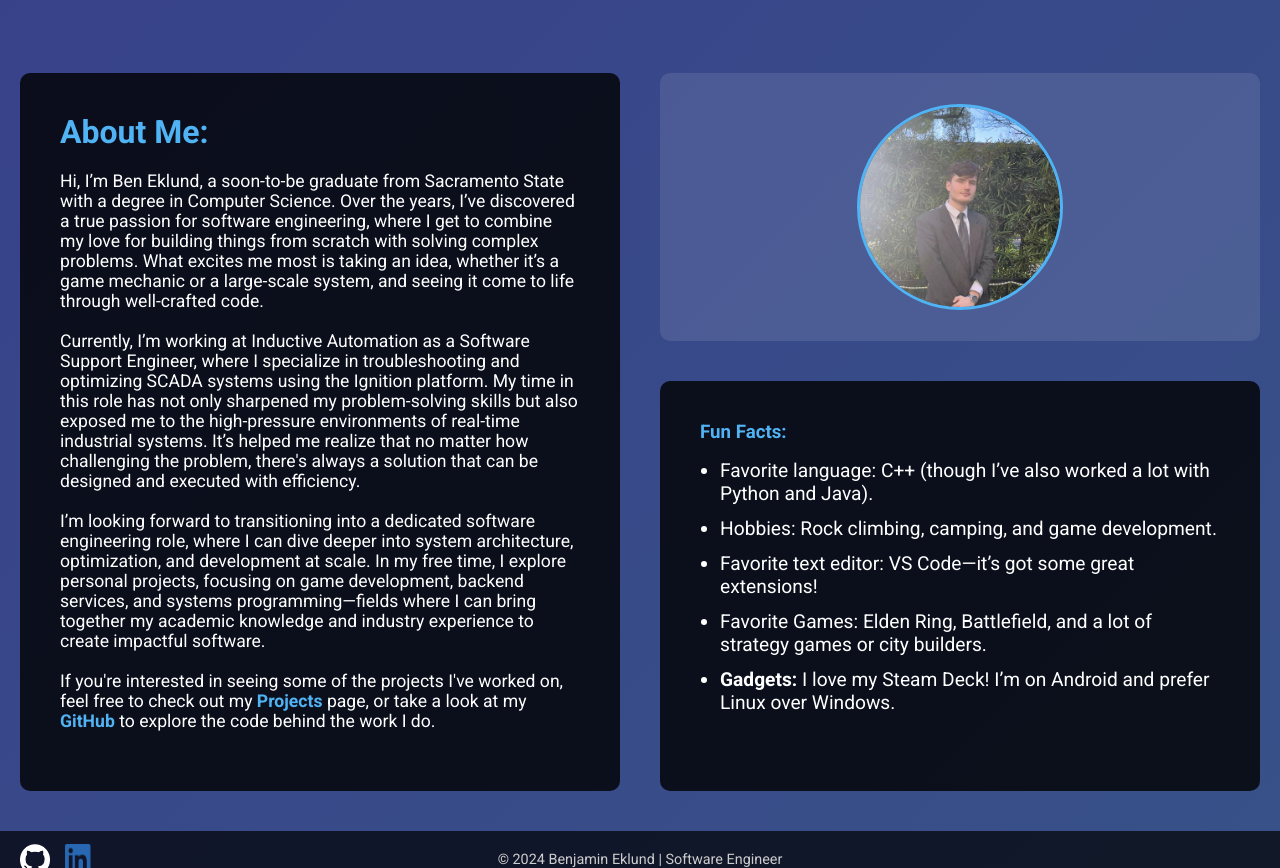
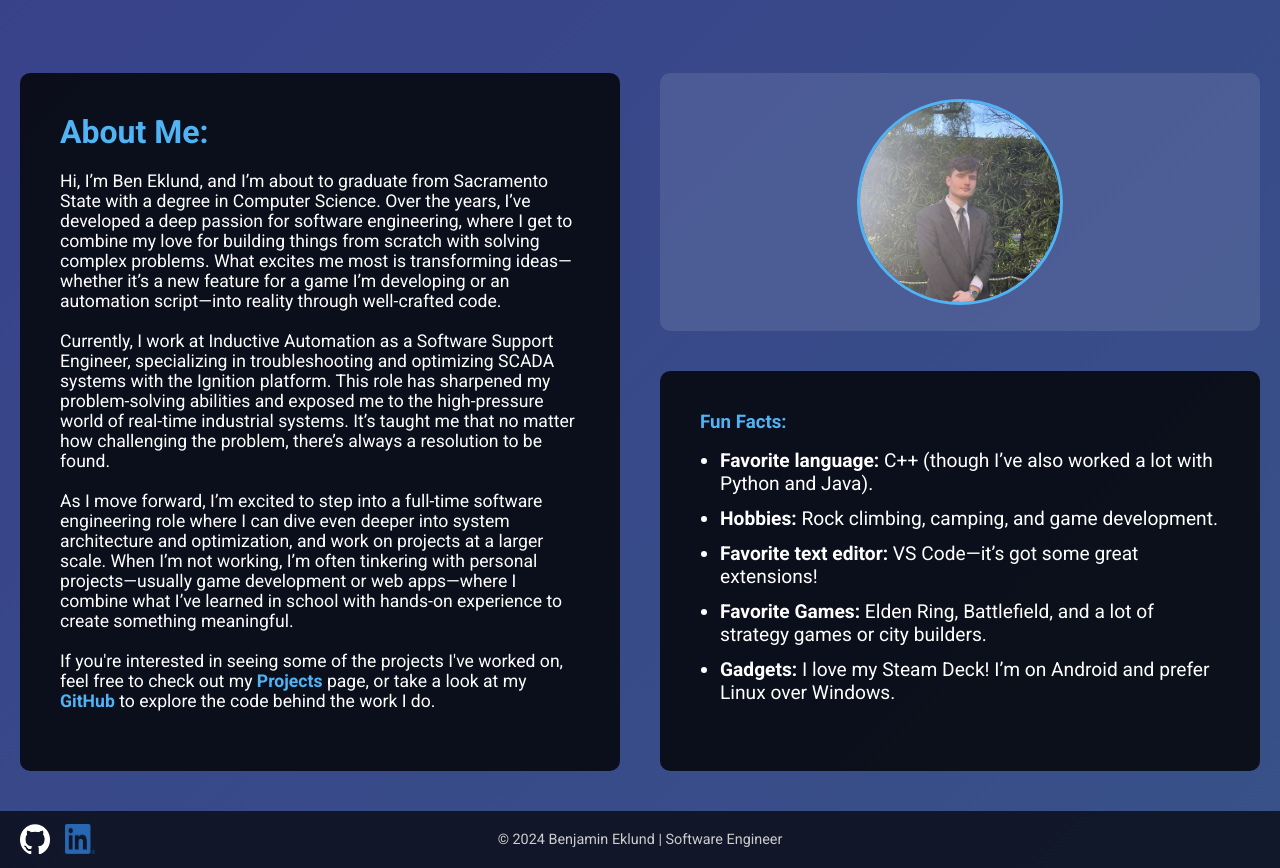
Before and after one commit to BenEklundCS/portfolio-site, a Django app: template portfolio_site/templates/about.html in a window 1280 px wide. Shown: the part 77-945 px from the top of the page. Run offline with Django 3.2, Linux system fonts and the light colour scheme; the template is opened without the code that fills it, so the values that code supplies are empty.

Commit message:
about skills projects updated

```diff
--- a/portfolio_site/templates/about.html
+++ b/portfolio_site/templates/about.html
@@ -15,15 +15,15 @@
     <div class="about-card">
         <h3 class="tealText">About Me:</h3>
         <p>
-            Hi, I’m Ben Eklund, a soon-to-be graduate from Sacramento State with a degree in Computer Science. Over the years, I’ve discovered a true passion for software engineering, where I get to combine my love for building things from scratch with solving complex problems. What excites me most is taking an idea, whether it’s a game mechanic or a large-scale system, and seeing it come to life through well-crafted code.
+            Hi, I’m Ben Eklund, and I’m about to graduate from Sacramento State with a degree in Computer Science. Over the years, I’ve developed a deep passion for software engineering, where I get to combine my love for building things from scratch with solving complex problems. What excites me most is transforming ideas—whether it’s a new feature for a game I’m developing or an automation script—into reality through well-crafted code.
         </p>
 
         <p>
-            Currently, I’m working at Inductive Automation as a Software Support Engineer, where I specialize in troubleshooting and optimizing SCADA systems using the Ignition platform. My time in this role has not only sharpened my problem-solving skills but also exposed me to the high-pressure environments of real-time industrial systems. It’s helped me realize that no matter how challenging the problem, there's always a solution that can be designed and executed with efficiency.
+            Currently, I work at Inductive Automation as a Software Support Engineer, specializing in troubleshooting and optimizing SCADA systems with the Ignition platform. This role has sharpened my problem-solving abilities and exposed me to the high-pressure world of real-time industrial systems. It’s taught me that no matter how challenging the problem, there’s always a resolution to be found.
         </p>
 
         <p>
-            I’m looking forward to transitioning into a dedicated software engineering role, where I can dive deeper into system architecture, optimization, and development at scale. In my free time, I explore personal projects, focusing on game development, backend services, and systems programming—fields where I can bring together my academic knowledge and industry experience to create impactful software.
+            As I move forward, I’m excited to step into a full-time software engineering role where I can dive even deeper into system architecture and optimization, and work on projects at a larger scale. When I’m not working, I’m often tinkering with personal projects—usually game development or web apps—where I combine what I’ve learned in school with hands-on experience to create something meaningful.
         </p>
 
         <p>
@@ -40,10 +40,10 @@
     <div class="fun-facts-card">
         <h3 class="tealText">Fun Facts:</h3>
         <ul>
-            <li>Favorite language: C++ (though I’ve also worked a lot with Python and Java).</li>
-            <li>Hobbies: Rock climbing, camping, and game development.</li>
-            <li>Favorite text editor: VS Code—it’s got some great extensions!</li>
-            <li>Favorite Games: Elden Ring, Battlefield, and a lot of strategy games or city builders.</li>
+            <li><strong>Favorite language:</strong> C++ (though I’ve also worked a lot with Python and Java).</li>
+            <li><strong>Hobbies:</strong> Rock climbing, camping, and game development.</li>
+            <li><strong>Favorite text editor:</strong> VS Code—it’s got some great extensions!</li>
+            <li><strong>Favorite Games:</strong> Elden Ring, Battlefield, and a lot of strategy games or city builders.</li>
             <li><strong>Gadgets:</strong> I love my Steam Deck! I’m on Android and prefer Linux over Windows.</li>
         </ul>
     </div>
--- a/portfolio_site/templates/skills.html
+++ b/portfolio_site/templates/skills.html
@@ -23,9 +23,9 @@
 
             <li><strong>Web Development:</strong> HTML, CSS, Django, React, TypeScript<br> Built and maintained dynamic web applications, including my portfolio, leveraging front-end frameworks and back-end API integrations.</li>
 
-            <li><strong>Database Management:</strong> SQL, PostgreSQL, SQLite<br> Experienced in database schema design, query optimization, setting up databases for production environments, and troubleshooting them in real-time applications.</li>
+            <li><strong>Database Management:</strong> SQL, PostgreSQL, SQLite<br> Experienced in setting up databases for production environments, database tooling and SQL, and troubleshooting them in real-time applications.</li>
 
-            <li><strong>Tools and Platforms:</strong> Git, GitHub, Docker, AWS (basics)<br> Proficient in version control, containerization using Docker, and deploying cloud services using AWS for scalable and secure environments.</li>
+            <li><strong>Tools and Platforms:</strong> Git, GitHub, Docker, AWS (basics)<br> Proficient in version control, and containerization using Docker. Certified in AWS Technical Essentialls, giving me an overview of deploying cloud services using AWS for scalable and secure environments.</li>
 
             <li><strong>SCADA Systems:</strong> Ignition by Inductive Automation<br> Provided technical support and troubleshooting for industrial automation systems, specializing in resolving performance bottlenecks and optimizing system configurations.</li>
         </ul>
@@ -33,7 +33,7 @@
 
     <div class="education-card">
         <h3>Education:</h3>
-        <p>Almost finished with my B.S. in Computer Science from California State University, Sacramento. In addition to my core coursework, I’ve focused my studies in the following areas:</p>
+        <p>I'm almost finished with my B.S. in Computer Science from California State University, Sacramento. In addition to my core coursework, I’ve focused my studies in the following areas:</p>
         <ul>
             <li><strong>Software Engineering</strong> - Comprehensive understanding of the software development lifecycle, including requirements gathering, system design, implementation, testing, and continuous integration/maintenance.</li>
 
```
Also changed, not shown: portfolio_site/templates/projects.html (+4 -4 lines).
